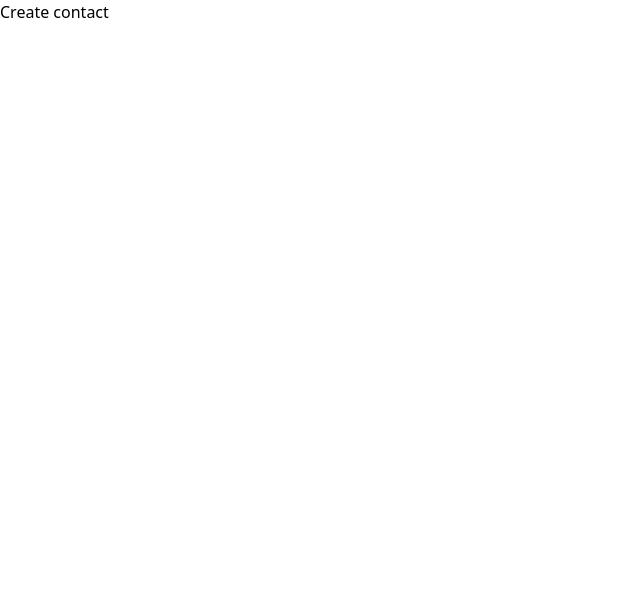
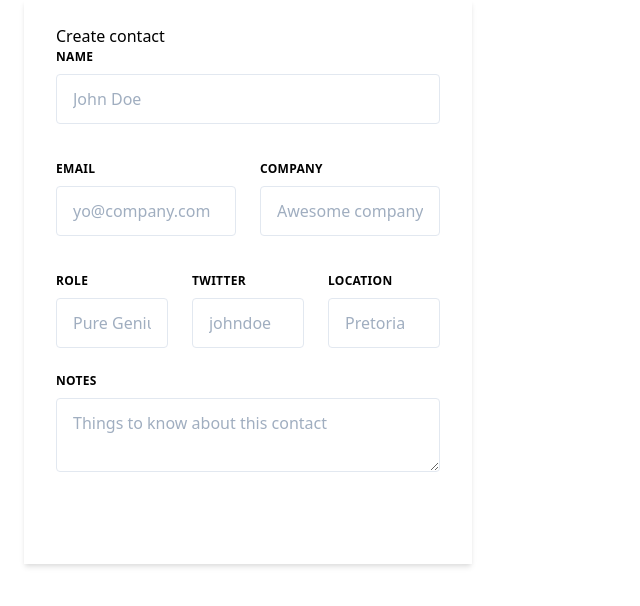
Before and after one commit to AlbertStjarne/address_book, an Angular app: page / in a window 1280 px wide. Shown: the top 606 px of the page, without its empty margins (0-640 px from the left). Built offline with nearby package versions, Linux system fonts and the light colour scheme.

Commit message:
adds address book content

```diff
--- a/src/app/app.component.html
+++ b/src/app/app.component.html
@@ -1 +1,68 @@
-<h1 class="name">Create contact</h1>
+<div class="container max-w-lg mx-6">
+  <form class="bg-white shadow-md w-full max-w-md px-8 pt-6 pb-8 mb-4">
+    <h2>Create contact</h2>
+    <div class="flex flex-wrap -mx-3 mb-6">
+      <div class="w-full px-3">
+        <label class="block uppercase tracking-wide text-grey-darker text-xs font-bold mb-2" for="name">
+          Name
+        </label>
+        <input class="appearance-none block w-full bg-grey-lighter text-grey-darker border border-grey-lighter rounded py-3 px-4 mb-3"
+          id="name" type="text" name="name" placeholder="John Doe">
+      </div>
+    </div>
+    <div class="flex flex-wrap -mx-3 mb-6">
+      <div class="w-full md:w-1/2 px-3 mb-6 md:mb-0">
+        <label class="block uppercase tracking-wide text-grey-darker text-xs font-bold mb-2" for="grid-email">
+          Email
+        </label>
+        <input class="appearance-none block w-full bg-grey-lighter text-grey-darker border rounded py-3 px-4 mb-3" id="grid-email"
+          id="grid-email" type="email" name="email" placeholder="yo@company.com">
+      </div>
+      <div class="w-full md:w-1/2 px-3">
+        <label class="block uppercase tracking-wide text-grey-darker text-xs font-bold mb-2" for="grid-email">
+          Company
+        </label>
+        <input class="appearance-none block w-full bg-grey-lighter text-grey-darker border border-grey-lighter rounded py-3 px-4"
+          id="grid-email" type="text" name="company" placeholder="Awesome company">
+      </div>
+    </div>
+    <div class="flex flex-wrap -mx-3 mb-6">
+      <div class="w-full md:w-1/3 px-3 mb-6 md:mb-0">
+        <label class="block uppercase tracking-wide text-grey-darker text-xs font-bold mb-2" for="grid-role">
+          Role
+        </label>
+        <input class="appearance-none block w-full bg-grey-lighter text-grey-darker border border-grey-lighter rounded py-3 px-4"
+          id="grid-role" type="text" name="role" placeholder="Pure Genius">
+      </div>
+      <div class="w-full md:w-1/3 px-3 mb-6 md:mb-0">
+        <label class="block uppercase tracking-wide text-grey-darker text-xs font-bold mb-2" for="grid-twitter">
+          Twitter
+        </label>
+        <input class="appearance-none block w-full bg-grey-lighter text-grey-darker border border-grey-lighter rounded py-3 px-4"
+          id="grid-twitter" type="text" name="twitter" placeholder="johndoe">
+      </div>
+      <div class="w-full md:w-1/3 px-3 mb-6 md:mb-0">
+        <label class="block uppercase tracking-wide text-grey-darker text-xs font-bold mb-2" for="grid-location">
+          Location
+        </label>
+        <input class="appearance-none block w-full bg-grey-lighter text-grey-darker border border-grey-lighter rounded py-3 px-4"
+          id="grid-location" type="text" name="location" placeholder="Pretoria">
+      </div>
+    </div>
+    <div class="flex flex-wrap -mx-3 mb-2">
+      <div class="w-full px-3">
+        <label class="block uppercase tracking-wide text-grey-darker text-xs font-bold mb-2" for="grid-notes">
+          Notes
+        </label>
+        <textarea class="appearance-none block w-full bg-grey-lighter text-grey-darker border border-grey-lighter rounded py-3 px-4 mb-3"
+          id="grid-notes" type="password" name="notes" placeholder="Things to know about this contact"></textarea>
+      </div>
+    </div>
+
+    <div class="flex items-center justify-between">
+      <button (click)="createNewContact()" class="bg-orange hover:bg-orange-dark text-white py-2 px-4 rounded" type="button">
+        Submit
+      </button>
+    </div>
+  </form>
+</div>
```
